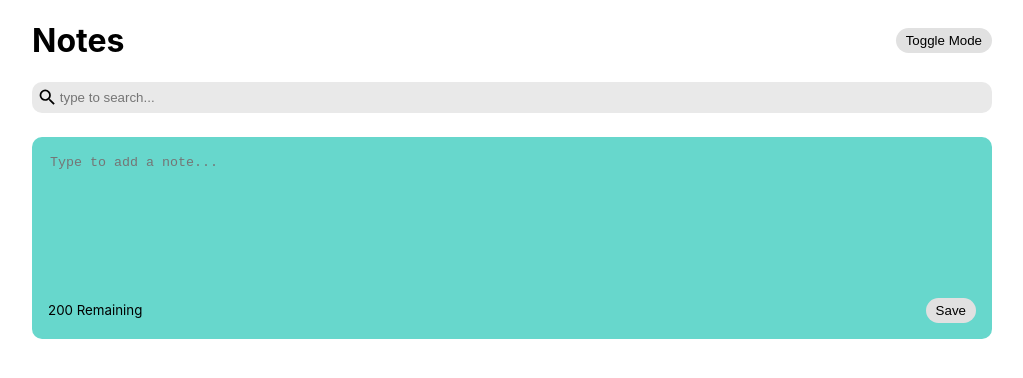
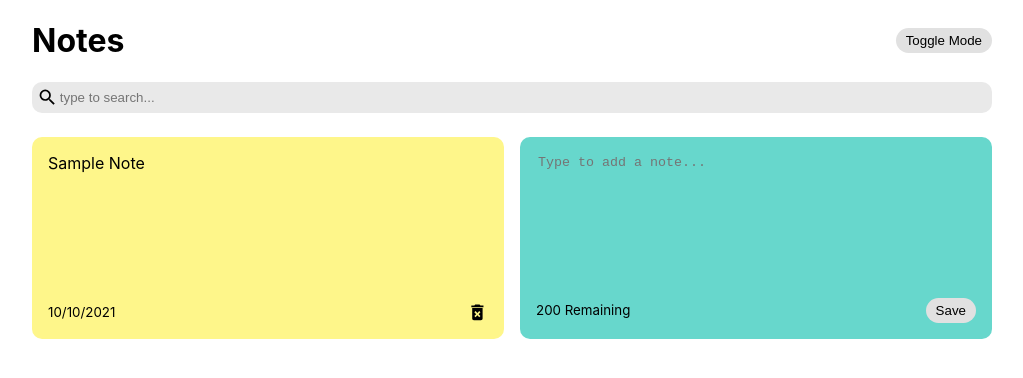
Before and after one commit to abarne/notes-app, a React (Create React App) app: page / in a window 1280 px wide. Shown: the top 378 px of the page, without its empty margins (128-1151 px from the left). Built offline with nearby package versions, Linux system fonts and the light colour scheme.

Commit message:
Change page title

```diff
--- a/public/index.html
+++ b/public/index.html
@@ -24,7 +24,7 @@
       work correctly both with client-side routing and a non-root public URL.
       Learn how to configure a non-root public URL by running `npm run build`.
     -->
-    <title>React App</title>
+    <title>Notes App</title>
   </head>
   <body>
     <noscript>You need to enable JavaScript to run this app.</noscript>
--- a/src/App.js
+++ b/src/App.js
@@ -6,7 +6,11 @@ import Header from "./components/Header";
 
 const App = () => {
 
-  const[notes, setNotes] = useState([]);
+  const[notes, setNotes] = useState([{
+    id:nanoid(),
+    text:"Sample Note",
+    date: "10/10/2021"
+  }]);
 
   const [searchText, setSearchText] = useState('');
   const [darkMode, setDarkMode] = useState(false);
```
